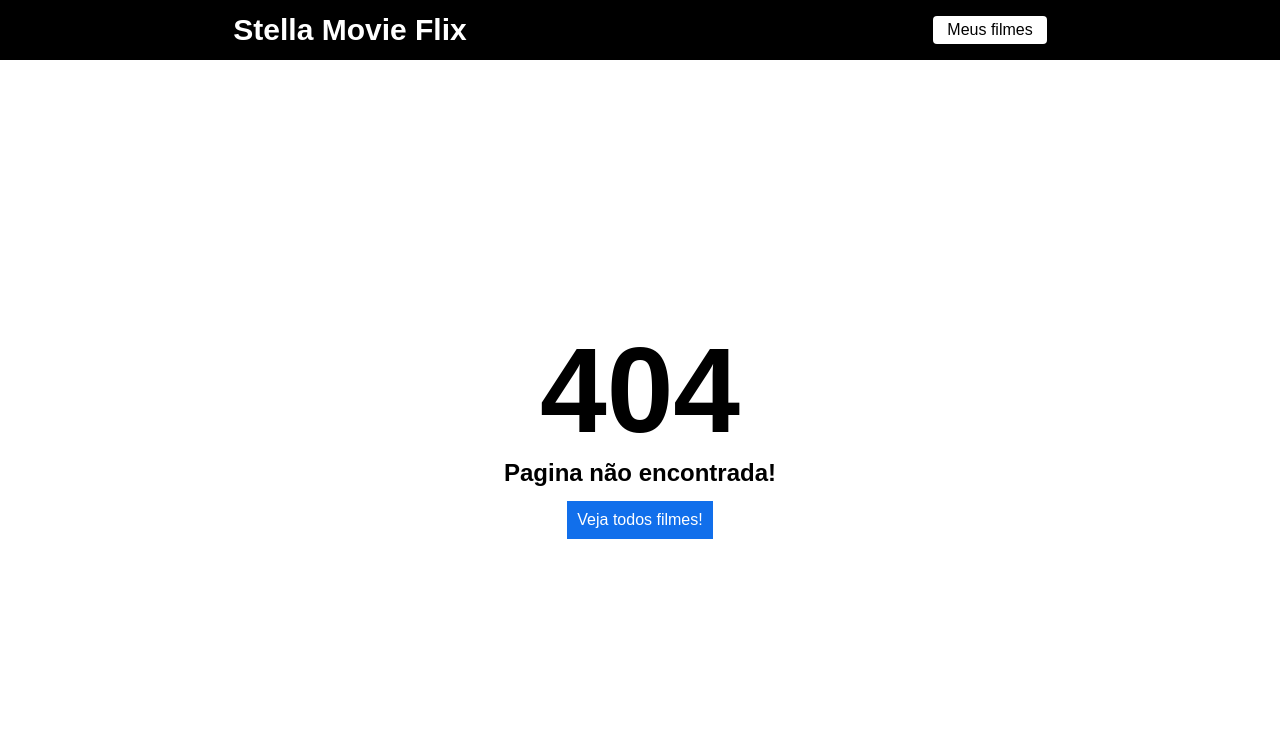
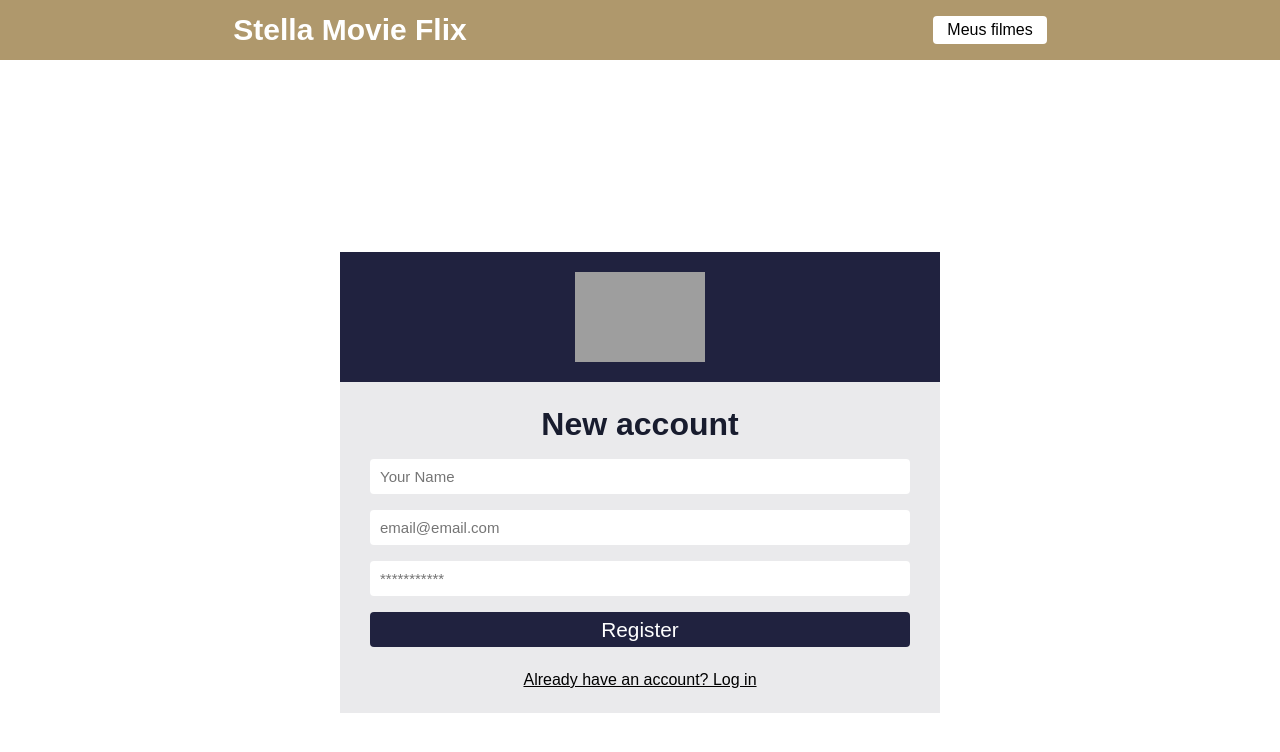
Before and after one commit to Deividmattos/MovieFlix, a React (Create React App) app: page /register in a window 1280 px wide. Before the commit this address had no page. Shown: the top 752 px of the page. Built offline with nearby package versions, Linux system fonts and the light colour scheme; grey boxes are pictures that could not be loaded.

Commit message:
Create screen login

```diff
--- a/src/components/Header/header.css
+++ b/src/components/Header/header.css
@@ -1,25 +1,24 @@
-
-header{
+header {
   display: flex;
   align-items: center;
   justify-content: space-around;
   width: 100%;
   height: 60px;
-  background-color: #000000;
+  background-color: #af986c;
 }
 
-.logo{
+.logo {
   text-decoration: none;
   font-size: 30px;
   cursor: pointer;
-  color: #FFF;
+  color: #fff;
   font-weight: bold;
 }
 
-.favoritos{
+.favoritos {
   text-decoration: none;
   cursor: pointer;
-  background-color: #FFF;
+  background-color: #fff;
   padding: 5px 14px;
   color: #000000;
   border-radius: 4px;
--- /dev/null
+++ b/src/pages/SignIn/index.js
@@ -0,0 +1,39 @@
+import { useState } from "react";
+import "./signin.css";
+import logo from "../../assets/logo.png";
+import { Link } from "react-router-dom";
+
+export default function Singnin() {
+  const [email, setEmail] = useState("");
+  const [password, setPassword] = useState("");
+
+  return (
+    <div className="container">
+      <div className="login">
+        <div className="login-area">
+          <img src="{logo}" alt="Logo do Site de filmes" />
+        </div>
+
+        <form action="">
+          <h1>Login</h1>
+          <input
+            type="text"
+            placeholder="email@email.com"
+            value={email}
+            onchange={(e) => setEmail(e.target.value)}
+          />
+          <input
+            type="password"
+            placeholder="***********"
+            value={password}
+            onchange={(e) => setPassword(e.target.value)}
+          />
+          <button type="submit" value="Access">
+            Access
+          </button>
+        </form>
+        <Link to="/register">Create an account</Link>
+      </div>
+    </div>
+  );
+}
--- /dev/null
+++ b/src/pages/SignIn/signin.css
@@ -0,0 +1,61 @@
+.container {
+  height: 100%;
+  display: flex;
+  justify-content: center;
+  align-items: center;
+  background-color: #fff;
+  padding: 15% 12px;
+}
+.login {
+  background-color: #eaeaec;
+  width: 600px;
+  display: flex;
+  align-items: center;
+  justify-content: center;
+  flex-direction: column;
+}
+.login-area {
+  background-color: #20223f;
+  width: 100%;
+  display: flex;
+  justify-content: center;
+}
+.login-area img {
+  width: 170px;
+  height: 130px;
+  padding: 20px;
+}
+form {
+  margin-top: 1.5rem;
+  width: 90%;
+  display: flex;
+  flex-direction: column;
+}
+form h1 {
+  text-align: center;
+  margin-bottom: 1rem;
+  color: #181c2e;
+}
+.login input {
+  margin-bottom: 1rem;
+  height: 35px;
+  border-radius: 4px;
+  border: 0;
+  padding: 10px;
+  font-size: 15px;
+  background-color: #fff;
+}
+form button {
+  height: 35px;
+  border: 0;
+  border-radius: 4px;
+  background-color: #20223f;
+  color: #fff;
+  cursor: pointer;
+  font-size: 1.3rem;
+}
+.login a {
+  margin: 1.5rem 0;
+  color: #000;
+  cursor: pointer;
+}
--- /dev/null
+++ b/src/pages/SignUp/index.js
@@ -0,0 +1,45 @@
+import { useState } from "react";
+import logo from "../../assets/logo.png";
+import { Link } from "react-router-dom";
+
+export default function SingUp() {
+  const [name, setName] = useState("");
+  const [email, setEmail] = useState("");
+  const [password, setPassword] = useState("");
+
+  return (
+    <div className="container">
+      <div className="login">
+        <div className="login-area">
+          <img src="{logo}" alt="Logo do Site de filmes" />
+        </div>
+
+        <form action="">
+          <h1>New account</h1>
+          <input
+            type="text"
+            placeholder="Your Name"
+            value={name}
+            onchange={(e) => setName(e.target.value)}
+          />
+          <input
+            type="text"
+            placeholder="email@email.com"
+            value={email}
+            onchange={(e) => setEmail(e.target.value)}
+          />
+          <input
+            type="password"
+            placeholder="***********"
+            value={password}
+            onchange={(e) => setPassword(e.target.value)}
+          />
+          <button type="submit" value="Access">
+            Register
+          </button>
+        </form>
+        <Link to="/">Already have an account? Log in</Link>
+      </div>
+    </div>
+  );
+}
--- a/src/routes.js
+++ b/src/routes.js
@@ -1,26 +1,29 @@
-import { BrowserRouter, Routes, Route } from 'react-router-dom';
+import { BrowserRouter, Routes, Route } from "react-router-dom";
 
-import Home from './pages/Home';
-import Filme from './pages/Filme';
-import Favoritos from './pages/Favoritos';
+import Home from "./pages/Home";
+import Filme from "./pages/Filme";
+import Favoritos from "./pages/Favoritos";
+import SignIn from "./pages/SignIn";
+import SignUp from "./pages/SignUp";
 
-import Erro from './pages/Erro';
+import Erro from "./pages/Erro";
 
-import Header from './components/Header';
+import Header from "./components/Header";
 
-function RoutesApp(){
-  return(
+function RoutesApp() {
+  return (
     <BrowserRouter>
-      <Header/>
+      <Header />
       <Routes>
-        <Route path="/" element={ <Home/> } />
-        <Route path="/filme/:id" element={ <Filme/> } />
-        <Route path="/favoritos" element={ <Favoritos/> } />
+        <Route path="/" element={<SignIn />} />
+        <Route path="/filme/:id" element={<Filme />} />
+        <Route path="/favoritos" element={<Favoritos />} />
+        <Route path="/register" element={<SignUp />} />
 
-        <Route path="*" element={ <Erro/> } />
+        <Route path="*" element={<Erro />} />
       </Routes>
     </BrowserRouter>
-  )
+  );
 }
 
 export default RoutesApp;
```
Also changed, not shown: src/assets/logo.png (added).
